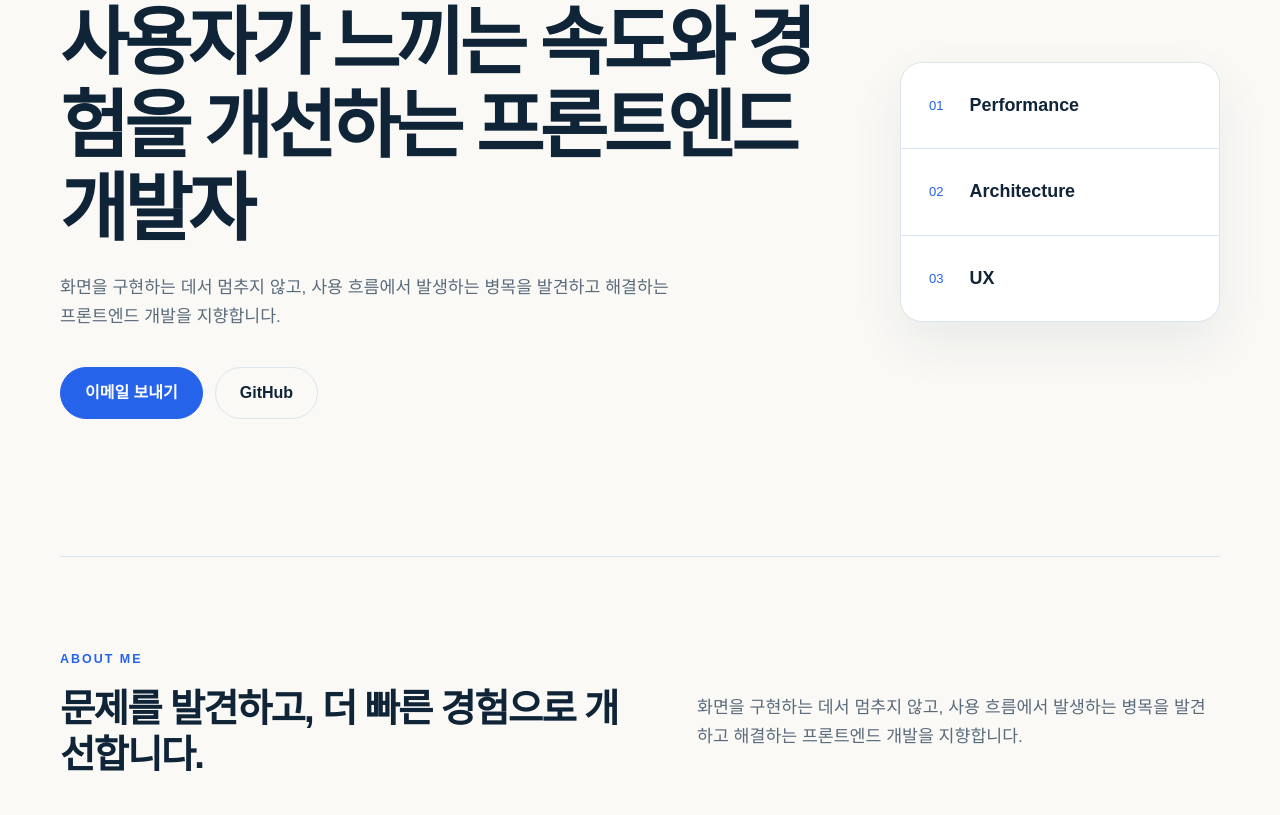
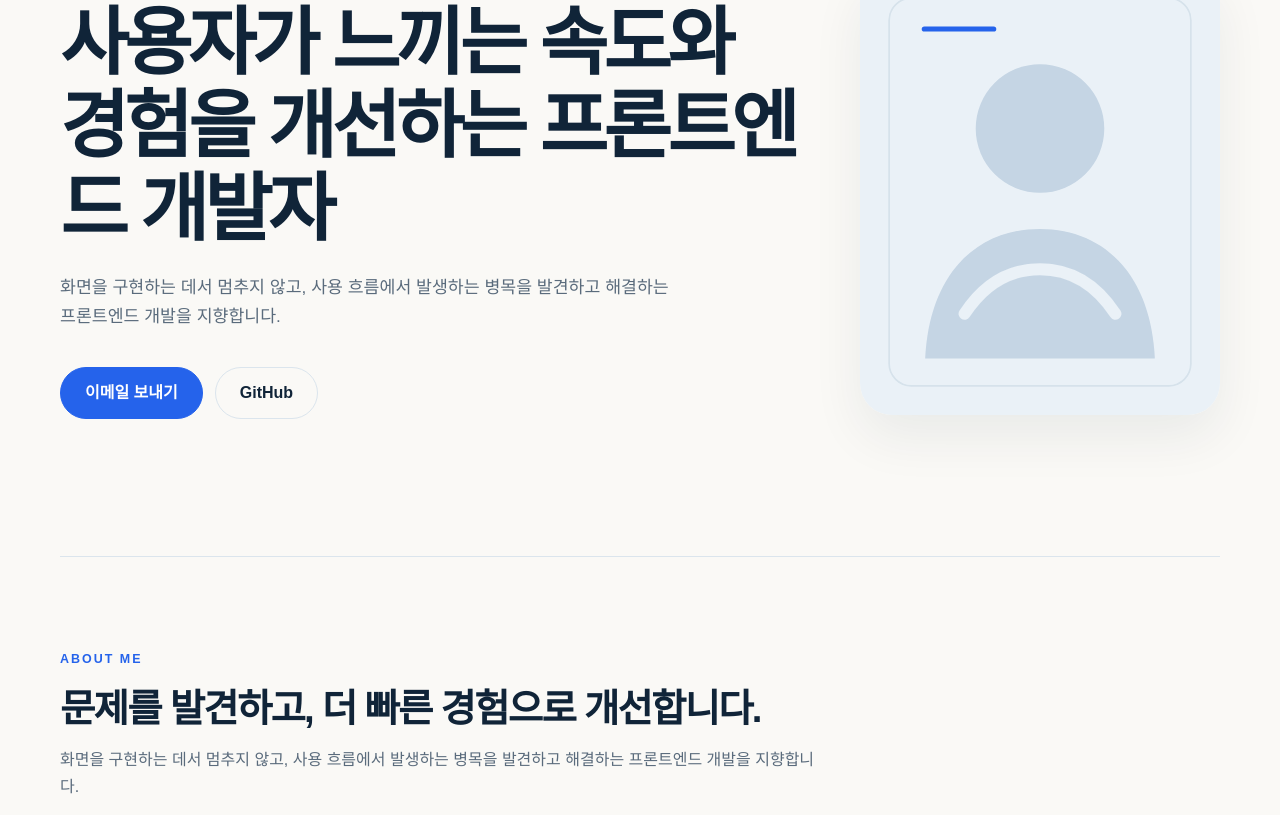
Before and after one commit to dv-yeop920/my-portfolio, a Next.js app: page / in a window 1280 px wide. Shown: the part 245-1060 px from the top of the page. Built offline with nearby package versions, Linux system fonts and the light colour scheme.

Commit message:
feat: update portfolio hero and about layout

```diff
--- a/app/globals.css
+++ b/app/globals.css
@@ -110,7 +110,7 @@ nav a:focus-visible,
 
 .hero {
   display: grid;
-  grid-template-columns: minmax(0, 1fr) 320px;
+  grid-template-columns: minmax(0, 1fr) minmax(280px, 360px);
   align-items: center;
   gap: 58px;
   min-height: calc(100vh - 72px);
@@ -172,33 +172,18 @@ nav a:focus-visible,
   transform: translateY(-2px);
 }
 
-.strength-panel {
-  overflow: hidden;
-  border: 1px solid var(--line);
-  border-radius: var(--radius);
-  background: var(--surface);
-  box-shadow: var(--shadow);
+.profile-visual {
+  display: flex;
+  justify-content: flex-end;
 }
 
-.strength {
-  display: flex;
-  align-items: center;
-  gap: 26px;
-  padding: 28px;
-  border-bottom: 1px solid var(--line);
-}
-
-.strength:last-child {
-  border: 0;
-}
-
-.strength span {
-  color: var(--accent);
-  font-size: 0.82rem;
-}
-
-.strength strong {
-  font-size: 1.12rem;
+.profile-visual img {
+  width: min(100%, 360px);
+  height: auto;
+  aspect-ratio: 420 / 520;
+  object-fit: cover;
+  border-radius: calc(var(--radius) + 10px);
+  box-shadow: var(--shadow);
 }
 
 .section {
@@ -211,25 +196,17 @@ nav a:focus-visible,
 }
 
 .section-heading > p:last-child,
-.about > p,
 .contact-inner > p:not(.eyebrow) {
   color: var(--ink-soft);
 }
 
 .about {
-  display: grid;
-  grid-template-columns: 1fr 0.9fr;
-  gap: 56px;
   border-top: 1px solid var(--line);
 }
 
 .about .section-heading {
+  max-width: 760px;
   margin-bottom: 0;
-}
-
-.about > p {
-  padding-top: 44px;
-  font-size: 1.08rem;
 }
 
 .skill-grid,
@@ -457,17 +434,20 @@ a:focus-visible {
     padding: 70px 0 60px;
   }
 
-  .about,
+  .profile-visual {
+    justify-content: center;
+  }
+
+  .profile-visual img {
+    width: min(100%, 320px);
+  }
+
   .skill-grid,
   .project-grid,
   .case-grid,
   .story-grid,
   .highlight-grid {
     grid-template-columns: 1fr;
-  }
-
-  .about > p {
-    padding-top: 0;
   }
 
   .section,
--- a/app/page.tsx
+++ b/app/page.tsx
@@ -17,8 +17,8 @@ export default function HomePage() {
           <SectionHeading
             eyebrow="About Me"
             title="문제를 발견하고, 더 빠른 경험으로 개선합니다."
+            description={portfolio.profile.introduction}
           />
-          <p>{portfolio.profile.introduction}</p>
         </section>
         <SkillsSection />
         <ProjectsSection />
--- a/components/hero.tsx
+++ b/components/hero.tsx
@@ -1,7 +1,9 @@
+import Image from "next/image";
+
 import { portfolio } from "@/data/portfolio";
 
 export function Hero() {
-  const { profile, strengths } = portfolio;
+  const { profile } = portfolio;
 
   return (
     <section className="hero container" aria-labelledby="hero-title">
@@ -25,13 +27,14 @@ export function Hero() {
           </a>
         </div>
       </div>
-      <div className="strength-panel" aria-label="주요 강점">
-        {strengths.map((strength, index) => (
-          <div className="strength" key={strength}>
-            <span>0{index + 1}</span>
-            <strong>{strength}</strong>
-          </div>
-        ))}
+      <div className="profile-visual">
+        <Image
+          src={profile.image}
+          alt={profile.imageAlt}
+          width={420}
+          height={520}
+          priority
+        />
       </div>
     </section>
   );
--- a/data/portfolio.ts
+++ b/data/portfolio.ts
@@ -34,11 +34,12 @@ export const portfolio = {
     role: "Frontend Developer",
     email: "jyeop920@gmail.com",
     github: "https://github.com/dv-yeop920",
+    image: "/profile-placeholder.svg",
+    imageAlt: "이준엽 프로필 사진",
     headline: "사용자가 느끼는 속도와 경험을 개선하는 프론트엔드 개발자",
     introduction:
       "화면을 구현하는 데서 멈추지 않고, 사용 흐름에서 발생하는 병목을 발견하고 해결하는 프론트엔드 개발을 지향합니다.",
   },
-  strengths: ["Performance", "Architecture", "UX"],
   skillGroups: [
     {
       title: "Core Frontend",
```
Also changed, not shown: public/profile-placeholder.svg (added), 2 other files (tests, documents, lock files or other folders).
